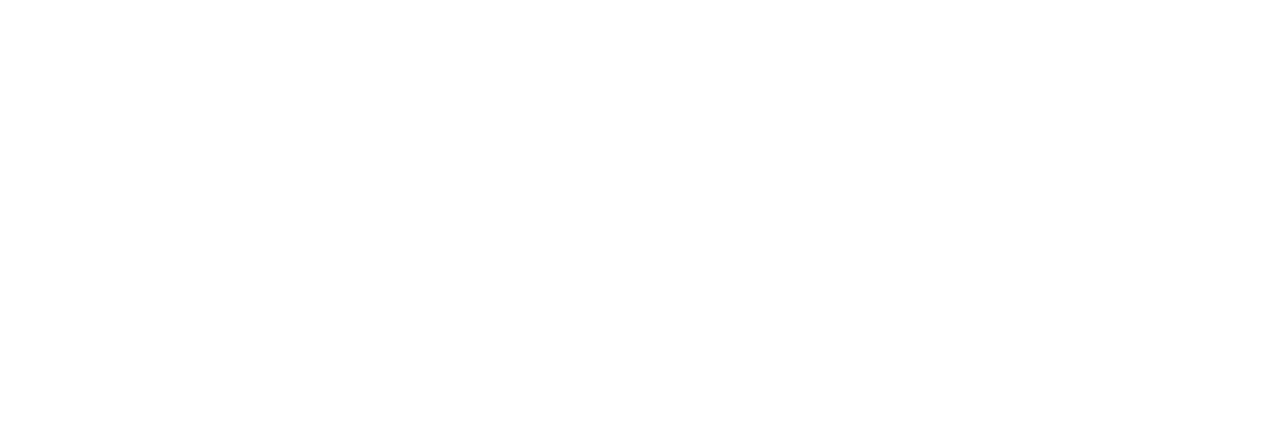
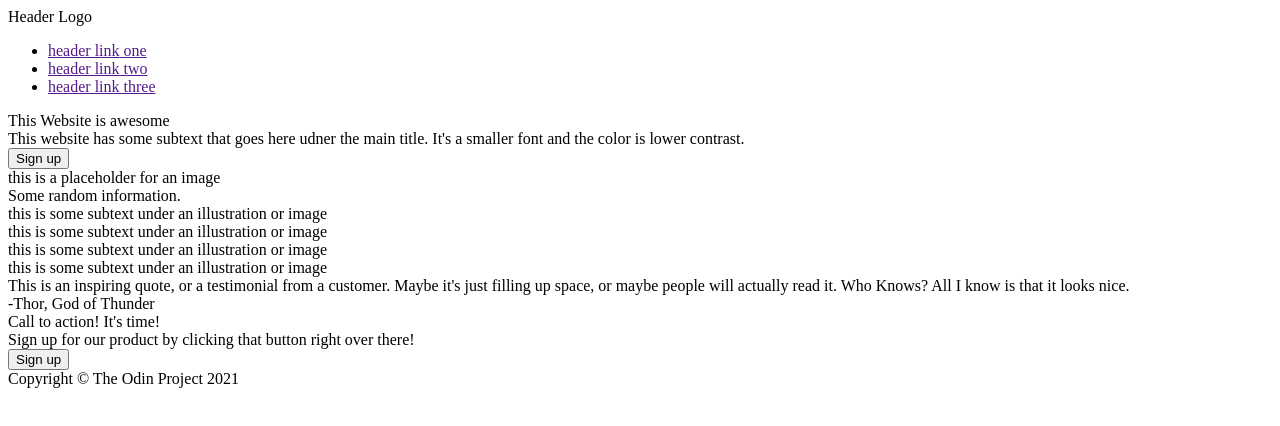
Before and after one commit to NeptuneRjo/TOP-landing-page, a plain HTML site: page index.html in a window 1280 px wide. Drawn offline with Linux system fonts and the light colour scheme.

Commit message:
Completed index.html rough draft

```diff
--- a/index.html
+++ b/index.html
@@ -8,6 +8,80 @@
     </head>
 
     <body>
+        <div class="hero">
+
+            <div class="header">
+                <div class="header-logo">Header Logo</div>
+                <div class="header-links">
+                    <ul>
+                        <li><a href="">header link one</a></li>
+                        <li><a href="">header link two</a></li>
+                        <li><a href="">header link three</a></li>
+                    </ul>
+                </div>
+            </div>
+
+            <div class="main">
+                <div class="text">
+                    <div class="main-text">This Website is awesome</div>
+                    <div class="secondary-text">This website has some subtext that goes here udner the main title. It's a smaller font and the color is lower contrast.</div>
+                    <div class="buttons">
+                        <button>Sign up</button>
+                    </div>
+                </div>
+                <div class="image">this is a placeholder for an image</div>
+            </div>
+        </div>
+
+        <div class="info-container">
+            <div class="info-title">Some random information.</div>
+
+            <div class="info">
+                <div class="box">this is some subtext under an illustration or image</div>
+                <div class="info-text"></div>
+            </div>
+
+            <div class="info">
+                <div class="box">this is some subtext under an illustration or image</div>
+                <div class="info-text"></div>
+            </div>
+
+            <div class="info">
+                <div class="box">this is some subtext under an illustration or image</div>
+                <div class="info-text"></div>
+            </div>
+
+            <div class="info">
+                <div class="box">this is some subtext under an illustration or image</div>
+                <div class="info-text"></div>
+            </div>
+        </div>
+
+        <div class="quote-section">
+
+            <div class="quote-text">This is an inspiring quote, or a testimonial from a customer.
+                Maybe it's just filling up space, or maybe people will actually read it. Who Knows?
+                All I know is that it looks nice.
+            </div>
+            <div class="quote-author">-Thor, God of Thunder</div>
+
+        </div>
+
+        <div class="call-to-action">
+            <div class="call-box">
+                <div class="call-text">
+                    <div class="call-title">Call to action! It's time!</div>
+                    <div class="call-subtext">Sign up for our product by clicking that button right over there!</div>
+                </div>
+                <div class="call-button">
+                    <button>Sign up</button>
+                </div>
+            </div>
+        </div>
+
+        <div class="footer">
+            <div>Copyright <span>&copy</span> The Odin Project 2021</div>
+        </div>
 
     </body>
 </html>
```
